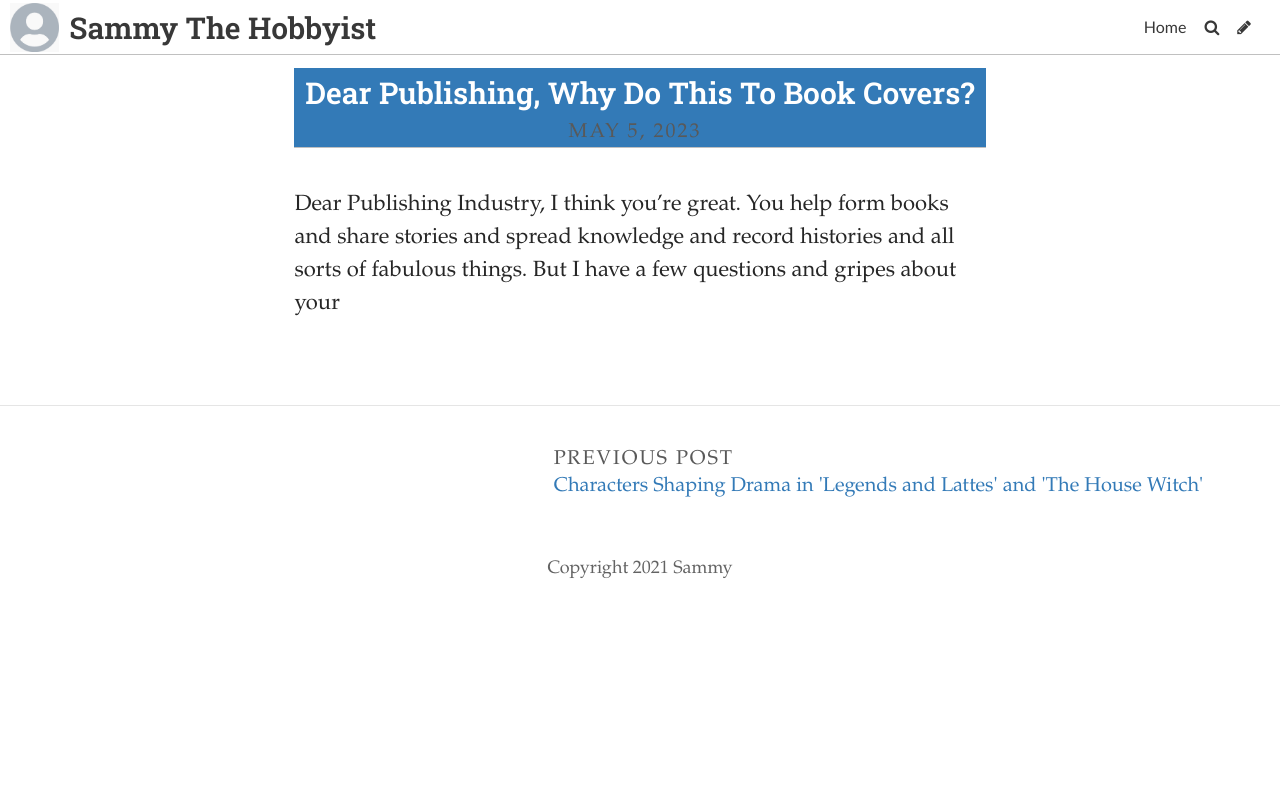
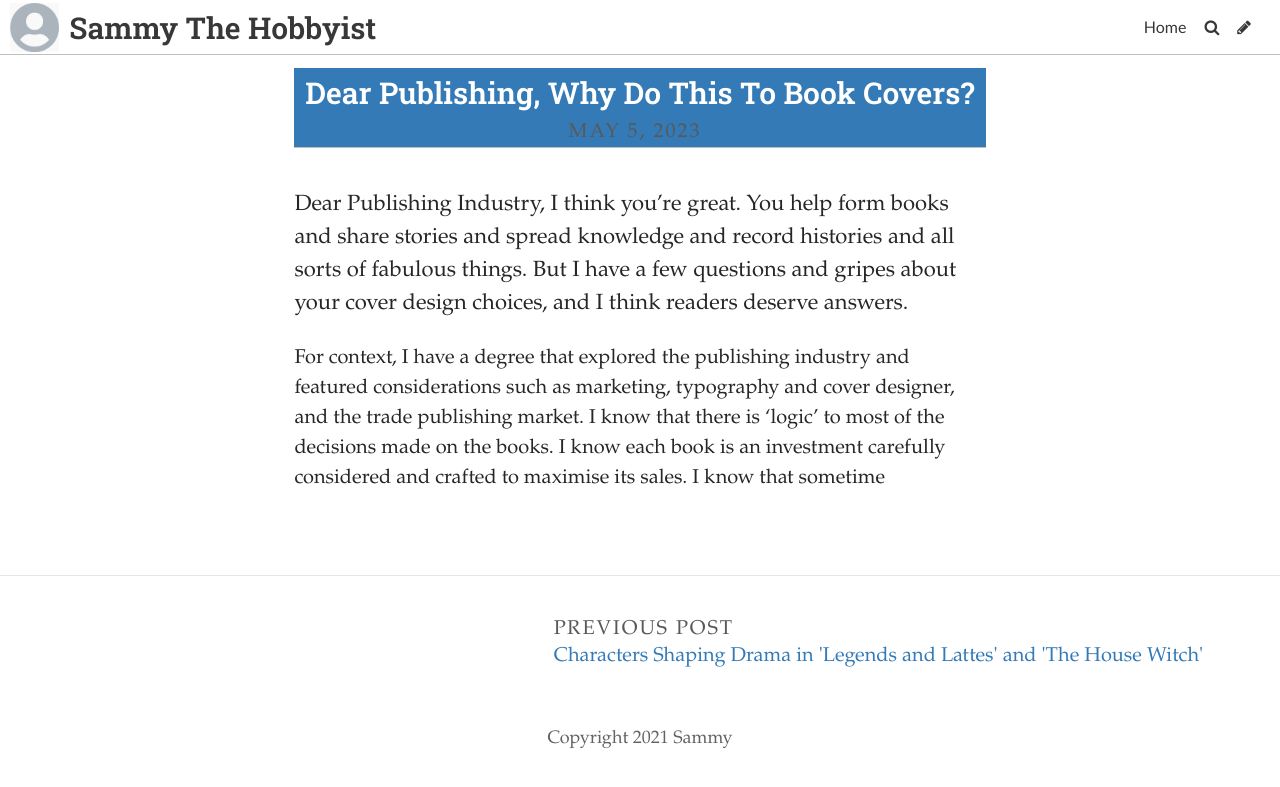
Before and after one commit to SammySpinsAYarn/Blog, a Jekyll site: the page built from _posts/2023-05-09-dear-publishing-why-do-this-to-book-covers.md, in a window 1280 px wide. Shown: the top 787 px of the page. Built offline with Jekyll 4.4.1, drawn with Linux system fonts in a browser that asks for light colours; some web fonts are replaced.

Commit message:
Update Post “2023-05-09-dear-publishing-why-do-this-to-book-covers”

```diff
--- a/_posts/2023-05-09-dear-publishing-why-do-this-to-book-covers.md
+++ b/_posts/2023-05-09-dear-publishing-why-do-this-to-book-covers.md
@@ -5,4 +5,6 @@ date: 2023-05-05T12:00:57.561Z
 title_color: "#ffffff"
 comments: false
 ---
-D﻿ear Publishing Industry, I﻿ think you're great. You help form books and share stories and spread knowledge and record histories and all sorts of fabulous things. But I have a few questions and gripes about your
+D﻿ear Publishing Industry, I﻿ think you're great. You help form books and share stories and spread knowledge and record histories and all sorts of fabulous things. But I have a few questions and gripes about your cover design choices, and I think readers deserve answers.
+
+F﻿or context, I have a degree that explored the publishing industry and featured considerations such as marketing, typography and cover designer, and the trade publishing market. I know that there is 'logic' to most of the decisions made on the books. I know each book is an investment carefully considered and crafted to maximise its sales. I know that sometime
```
